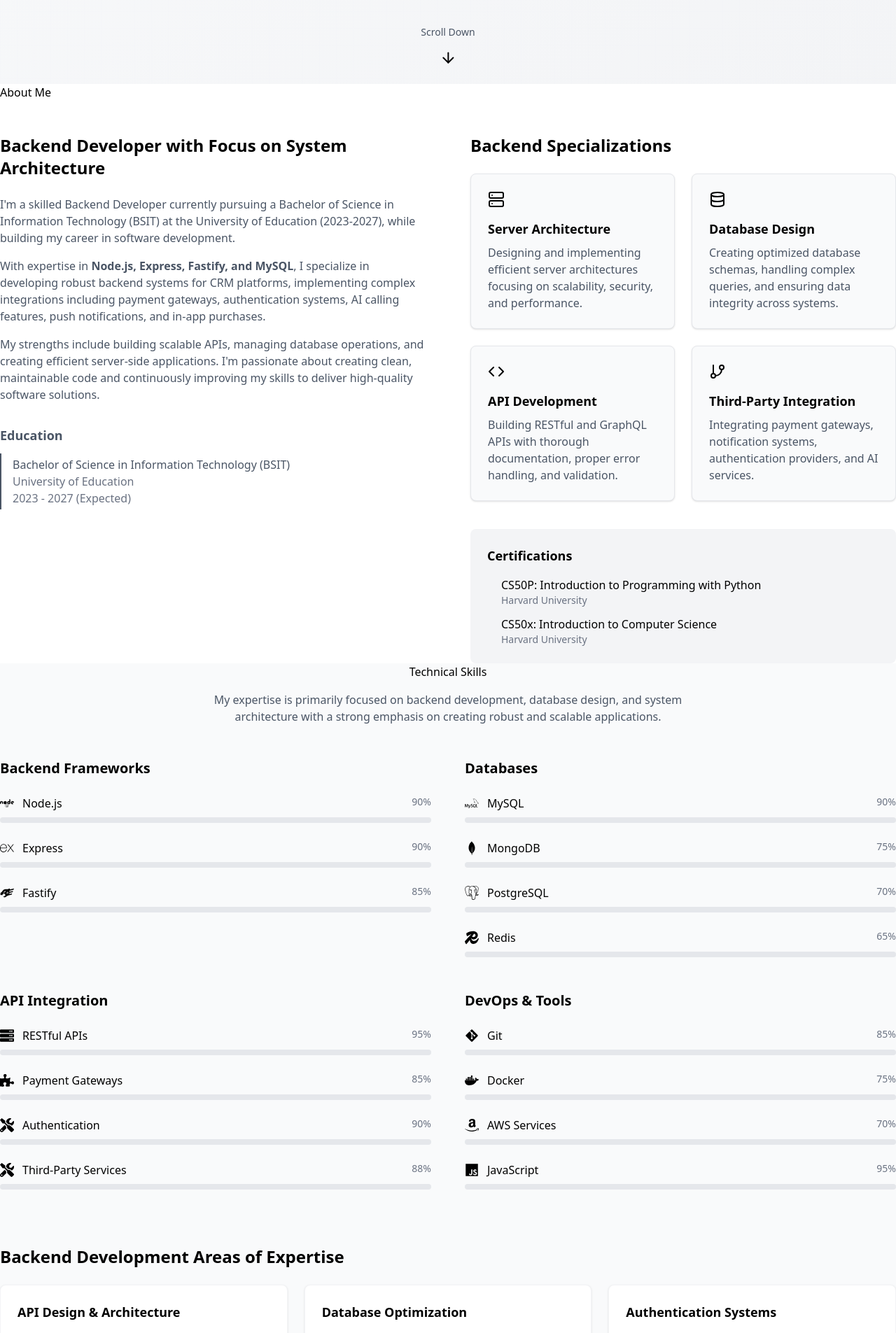
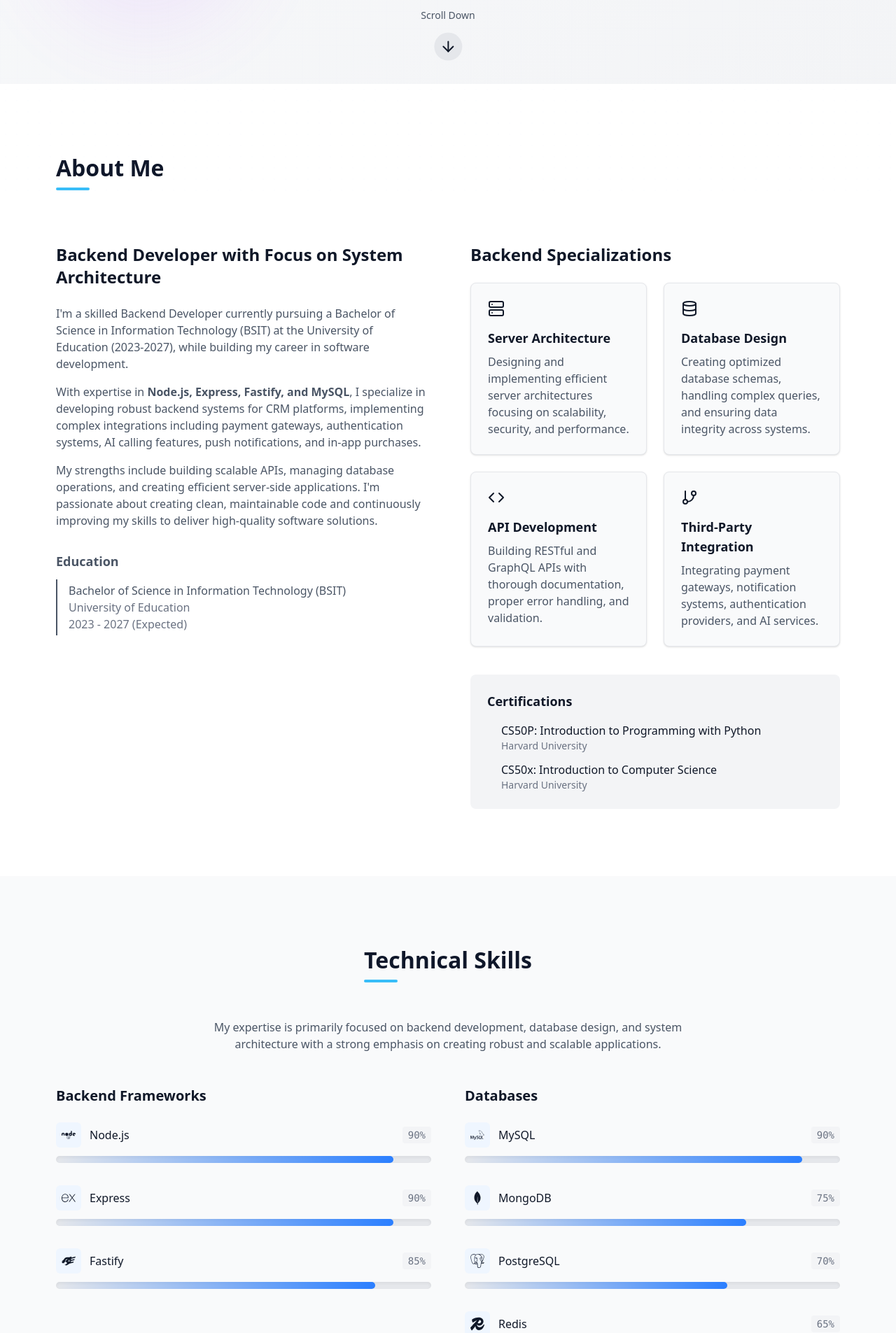
Before and after one commit to farhankhalidkayani/Portfolio, a React (Vite) app: page / in a window 1280 px wide. Shown: the part 680-2585 px from the top of the page at 70% size. Built offline with nearby package versions, Linux system fonts and the light colour scheme.

Commit message:
improving

```diff
--- a/src/App.css
+++ b/src/App.css
@@ -0,0 +1,131 @@
+/* App-specific styles */
+/* Section styles */
+.section {
+  padding-top: 4rem;
+  padding-bottom: 4rem;
+}
+
+@media (min-width: 768px) {
+  .section {
+    padding-top: 6rem;
+    padding-bottom: 6rem;
+  }
+}
+
+.section-container {
+  width: 100%;
+  max-width: 1200px;
+  margin-left: auto;
+  margin-right: auto;
+  padding-left: 1.5rem;
+  padding-right: 1.5rem;
+}
+
+@media (min-width: 768px) {
+  .section-container {
+    padding-left: 2.5rem;
+    padding-right: 2.5rem;
+  }
+}
+
+/* Heading styles */
+.section-heading {
+  font-size: 2rem;
+  font-weight: 700;
+  color: #0f172a;
+  position: relative;
+  display: inline-block;
+  margin-bottom: 0.5rem;
+}
+
+.dark .section-heading {
+  color: white;
+}
+
+.section-heading::after {
+  content: "";
+  position: absolute;
+  left: 0;
+  bottom: -0.5rem;
+  width: 3rem;
+  height: 0.25rem;
+  background-color: #38bdf8;
+  border-radius: 0.125rem;
+}
+
+/* Dark mode styles */
+.dark {
+  background-color: #111827;
+  color: #f9fafb;
+}
+
+.dark body {
+  background-color: #111827;
+  color: #f9fafb;
+}
+
+/* Animations */
+.animate-fadeIn {
+  animation: fadeIn 1s ease-in-out;
+}
+
+.animate-slideUp {
+  animation: slideUp 0.5s ease-out;
+}
+
+@keyframes fadeIn {
+  from {
+    opacity: 0;
+  }
+  to {
+    opacity: 1;
+  }
+}
+
+@keyframes slideUp {
+  from {
+    transform: translateY(20px);
+    opacity: 0;
+  }
+  to {
+    transform: translateY(0);
+    opacity: 1;
+  }
+}
+
+/* Ensure content has smooth transitions */
+* {
+  transition-property: color, background-color, border-color;
+  transition-duration: 200ms;
+  transition-timing-function: ease-in-out;
+}
+
+/* Custom scrollbar */
+::-webkit-scrollbar {
+  width: 10px;
+}
+
+::-webkit-scrollbar-track {
+  background: #f1f1f1;
+}
+
+.dark ::-webkit-scrollbar-track {
+  background: #1f2937;
+}
+
+::-webkit-scrollbar-thumb {
+  background: #c7c7c7;
+  border-radius: 5px;
+}
+
+.dark ::-webkit-scrollbar-thumb {
+  background: #4b5563;
+}
+
+::-webkit-scrollbar-thumb:hover {
+  background: #a3a3a3;
+}
+
+.dark ::-webkit-scrollbar-thumb:hover {
+  background: #6b7280;
+}
--- a/src/App.tsx
+++ b/src/App.tsx
@@ -37,7 +37,11 @@
   }, [darkMode]);
 
   return (
-    <div className={`min-h-screen ${darkMode ? "dark" : ""}`}>
+    <div
+      className={`min-h-screen bg-white dark:bg-gray-900 text-gray-900 dark:text-white transition-colors duration-300 ${
+        darkMode ? "dark" : ""
+      }`}
+    >
       <Header darkMode={darkMode} setDarkMode={setDarkMode} />
       <main>
         <AnimatePresence>
--- a/src/components/sections/About.tsx
+++ b/src/components/sections/About.tsx
@@ -4,16 +4,23 @@
 
 const About: React.FC = () => {
   return (
-    <section id="about" className="section bg-white dark:bg-gray-800">
-      <div className="section-container">
+    <section
+      id="about"
+      className="section bg-white dark:bg-gray-800 relative overflow-hidden"
+    >
+      <div className="absolute top-0 left-0 w-full h-40 bg-dots-pattern opacity-5"></div>
+      <div className="absolute bottom-0 right-0 w-80 h-80 bg-accent opacity-5 rounded-full blur-3xl -z-0"></div>
+
+      <div className="section-container relative z-10">
         <motion.div
           initial={{ opacity: 0, y: 20 }}
           whileInView={{ opacity: 1, y: 0 }}
           viewport={{ once: true }}
           transition={{ duration: 0.5 }}
-          className="mb-12"
+          className="mb-12 text-center md:text-left"
         >
-          <h2 className="section-heading">About Me</h2>
+          <h2 className="section-heading mx-auto md:mx-0">About Me</h2>
+          <div className="h-1 w-20 bg-accent mt-6 mb-10 mx-auto md:mx-0"></div>
         </motion.div>
 
         <div className="grid grid-cols-1 lg:grid-cols-2 gap-16">
--- a/src/components/sections/Experience.tsx
+++ b/src/components/sections/Experience.tsx
@@ -140,7 +140,7 @@
     description: string;
     responsibilities: {
       text: string;
-      icon: JSX.Element;
+      icon: React.ReactNode;
     }[];
     techStack: string[];
   };
--- a/src/components/sections/Hero.tsx
+++ b/src/components/sections/Hero.tsx
@@ -7,11 +7,13 @@
   return (
     <section
       id="home"
-      className="min-h-screen flex items-center relative bg-gradient-to-br from-gray-50 to-gray-100 dark:from-gray-900 dark:to-gray-800"
+      className="min-h-screen flex items-center relative bg-gradient-to-br from-gray-50 to-gray-100 dark:from-gray-900 dark:to-gray-800 overflow-hidden"
     >
       <div className="absolute inset-0 bg-grid-pattern opacity-5 dark:opacity-10"></div>
+      <div className="absolute top-[20%] right-[10%] w-64 h-64 bg-accent opacity-10 rounded-full blur-3xl"></div>
+      <div className="absolute bottom-[10%] left-[5%] w-72 h-72 bg-purple-500 opacity-10 rounded-full blur-3xl"></div>
 
-      <div className="container mx-auto px-6 lg:px-16 py-20">
+      <div className="container mx-auto px-6 lg:px-16 py-20 relative z-10">
         <div className="lg:max-w-3xl">
           <motion.div
             initial={{ opacity: 0, y: 20 }}
@@ -71,13 +73,13 @@
           >
             <a
               href="#projects"
-              className="px-8 py-3 bg-accent hover:bg-lightBlue text-white rounded-md transition-colors focus:outline-none focus:ring-2 focus:ring-accent focus:ring-offset-2"
+              className="px-8 py-3 bg-accent hover:bg-lightBlue text-white rounded-md transition-all focus:outline-none focus:ring-2 focus:ring-accent focus:ring-offset-2 shadow-md hover:shadow-lg hover:translate-y-[-2px] font-medium"
             >
               View Projects
             </a>
             <a
               href="#contact"
-              className="px-8 py-3 border border-gray-300 dark:border-gray-700 text-primary dark:text-white hover:bg-gray-100 dark:hover:bg-gray-800 rounded-md transition-colors focus:outline-none focus:ring-2 focus:ring-gray-300 dark:focus:ring-gray-700 focus:ring-offset-2"
+              className="px-8 py-3 border-2 border-gray-300 dark:border-gray-600 text-primary dark:text-white hover:bg-gray-50 hover:border-accent hover:text-accent dark:hover:bg-gray-800 dark:hover:border-accent dark:hover:text-accent rounded-md transition-all focus:outline-none focus:ring-2 focus:ring-gray-300 dark:focus:ring-gray-700 focus:ring-offset-2 font-medium hover:shadow-md"
             >
               Contact Me
             </a>
@@ -86,15 +88,21 @@
       </div>
 
       <motion.div
-        className="absolute bottom-8 left-1/2 transform -translate-x-1/2 flex flex-col items-center"
+        className="absolute bottom-10 left-1/2 transform -translate-x-1/2 flex flex-col items-center cursor-pointer"
         initial={{ opacity: 0 }}
         animate={{ opacity: 1 }}
         transition={{ delay: 1.5, duration: 0.6 }}
+        onClick={() => {
+          document
+            .getElementById("about")
+            ?.scrollIntoView({ behavior: "smooth" });
+        }}
       >
-        <p className="text-sm text-gray-600 dark:text-gray-400 mb-2">
+        <p className="text-sm text-gray-600 dark:text-gray-400 mb-2 font-medium">
           Scroll Down
         </p>
         <motion.div
+          className="bg-gray-200 dark:bg-gray-700 rounded-full p-2 hover:bg-accent hover:text-white transition-colors"
           animate={{ y: [0, 10, 0] }}
           transition={{ repeat: Infinity, duration: 1.5 }}
         >
--- a/src/components/sections/Skills.tsx
+++ b/src/components/sections/Skills.tsx
@@ -60,8 +60,15 @@
   ];
 
   return (
-    <section id="skills" className="section bg-gray-50 dark:bg-gray-900">
-      <div className="section-container">
+    <section
+      id="skills"
+      className="section bg-gray-50 dark:bg-gray-900 relative overflow-hidden"
+    >
+      {/* Background elements */}
+      <div className="absolute top-40 right-10 w-64 h-64 bg-accent/10 rounded-full blur-3xl"></div>
+      <div className="absolute bottom-0 left-0 w-full h-40 bg-dots-pattern opacity-5"></div>
+
+      <div className="section-container relative z-10">
         <motion.div
           initial={{ opacity: 0, y: 20 }}
           whileInView={{ opacity: 1, y: 0 }}
@@ -70,6 +77,7 @@
           className="mb-12 text-center"
         >
           <h2 className="section-heading mx-auto">Technical Skills</h2>
+          <div className="h-1 w-20 bg-accent mt-6 mb-6 mx-auto"></div>
           <p className="text-gray-600 dark:text-gray-400 mt-4 max-w-2xl mx-auto">
             My expertise is primarily focused on backend development, database
             design, and system architecture with a strong emphasis on creating
@@ -86,11 +94,14 @@
               viewport={{ once: true }}
               transition={{ duration: 0.6, delay: idx * 0.1 }}
             >
-              <h3 className="text-xl font-bold mb-6 text-primary dark:text-white">
-                {category.title}
-              </h3>
+              <div className="flex items-center mb-6">
+                <h3 className="text-xl font-bold text-primary dark:text-white">
+                  {category.title}
+                </h3>
+                <div className="h-0.5 bg-accent flex-grow ml-4"></div>
+              </div>
 
-              <div className="space-y-6">
+              <div className="space-y-8">
                 {category.skills.map((skill) => (
                   <SkillBar
                     key={skill.name}
@@ -110,11 +121,15 @@
           whileInView={{ opacity: 1, y: 0 }}
           viewport={{ once: true }}
           transition={{ duration: 0.6, delay: 0.2 }}
-          className="mt-20"
+          className="mt-24"
         >
-          <h3 className="text-2xl font-bold mb-6 text-primary dark:text-white">
-            Backend Development Areas of Expertise
-          </h3>
+          <div className="flex items-center mb-8">
+            <div className="h-0.5 bg-accent flex-grow mr-4 hidden md:block"></div>
+            <h3 className="text-2xl font-bold text-primary dark:text-white text-center">
+              Backend Development Areas of Expertise
+            </h3>
+            <div className="h-0.5 bg-accent flex-grow ml-4 hidden md:block"></div>
+          </div>
 
           <div className="grid grid-cols-1 sm:grid-cols-2 lg:grid-cols-3 gap-6">
             <ExpertiseCard
@@ -161,22 +176,24 @@
 
 const SkillBar: React.FC<SkillBarProps> = ({ name, icon, proficiency }) => {
   return (
-    <div>
-      <div className="flex items-center mb-2">
-        <div className="text-accent text-xl mr-3">{icon}</div>
+    <div className="group">
+      <div className="flex items-center mb-3">
+        <div className="text-accent text-xl mr-3 bg-blue-50 dark:bg-blue-900/30 p-2 rounded-md group-hover:scale-110 transition-transform">
+          {icon}
+        </div>
         <div className="flex justify-between w-full">
           <span className="text-primary dark:text-white font-medium">
             {name}
           </span>
-          <span className="text-gray-500 dark:text-gray-400 text-sm">
+          <span className="text-gray-500 dark:text-gray-400 text-sm font-mono bg-gray-100 dark:bg-gray-800 px-2 py-0.5 rounded">
             {proficiency}%
           </span>
         </div>
       </div>
 
-      <div className="h-2 w-full bg-gray-200 dark:bg-gray-700 rounded-full overflow-hidden">
+      <div className="h-2.5 w-full bg-gray-200 dark:bg-gray-700 rounded-full overflow-hidden shadow-inner">
         <motion.div
-          className="h-full bg-accent rounded-full"
+          className="h-full bg-gradient-to-r from-accent to-blue-500 dark:from-accent dark:to-blue-600 rounded-full"
           initial={{ width: 0 }}
           whileInView={{ width: `${proficiency}%` }}
           viewport={{ once: true }}
@@ -197,8 +214,9 @@
   description,
 }) => {
   return (
-    <div className="bg-white dark:bg-gray-800 p-6 rounded-lg shadow-sm border border-gray-100 dark:border-gray-700 hover:shadow-md transition-shadow">
-      <h4 className="text-lg font-semibold mb-3 text-primary dark:text-white">
+    <div className="bg-white dark:bg-gray-800 p-6 rounded-lg shadow-sm border-2 border-gray-100 dark:border-gray-700 hover:shadow-md hover:border-accent dark:hover:border-accent/50 transition-all duration-300 group hover:-translate-y-1">
+      <div className="w-12 h-1 bg-accent mb-4 group-hover:w-16 transition-all duration-300"></div>
+      <h4 className="text-lg font-semibold mb-3 text-primary dark:text-white group-hover:text-accent dark:group-hover:text-accent transition-colors">
         {title}
       </h4>
       <p className="text-gray-600 dark:text-gray-400">{description}</p>
--- a/src/utils/patterns.css
+++ b/src/utils/patterns.css
@@ -11,6 +11,15 @@
   background-size: 24px 24px;
 }
 
+.dark .bg-grid-pattern {
+  background-image: linear-gradient(
+      to right,
+      rgba(156, 163, 255, 0.07) 1px,
+      transparent 1px
+    ),
+    linear-gradient(to bottom, rgba(156, 163, 255, 0.07) 1px, transparent 1px);
+}
+
 /* Dots pattern */
 .bg-dots-pattern {
   background-image: radial-gradient(
@@ -19,3 +28,10 @@
   );
   background-size: 16px 16px;
 }
+
+.dark .bg-dots-pattern {
+  background-image: radial-gradient(
+    rgba(156, 163, 255, 0.15) 1px,
+    transparent 1px
+  );
+}
--- a/tailwind.config.js
+++ b/tailwind.config.js
@@ -36,4 +36,5 @@
     },
   },
   plugins: [],
+  darkMode: "class",
 };
```
Also changed, not shown: src/components/layout/Header.tsx (+12 -4 lines), src/components/sections/Projects.tsx (+7 -4 lines).
